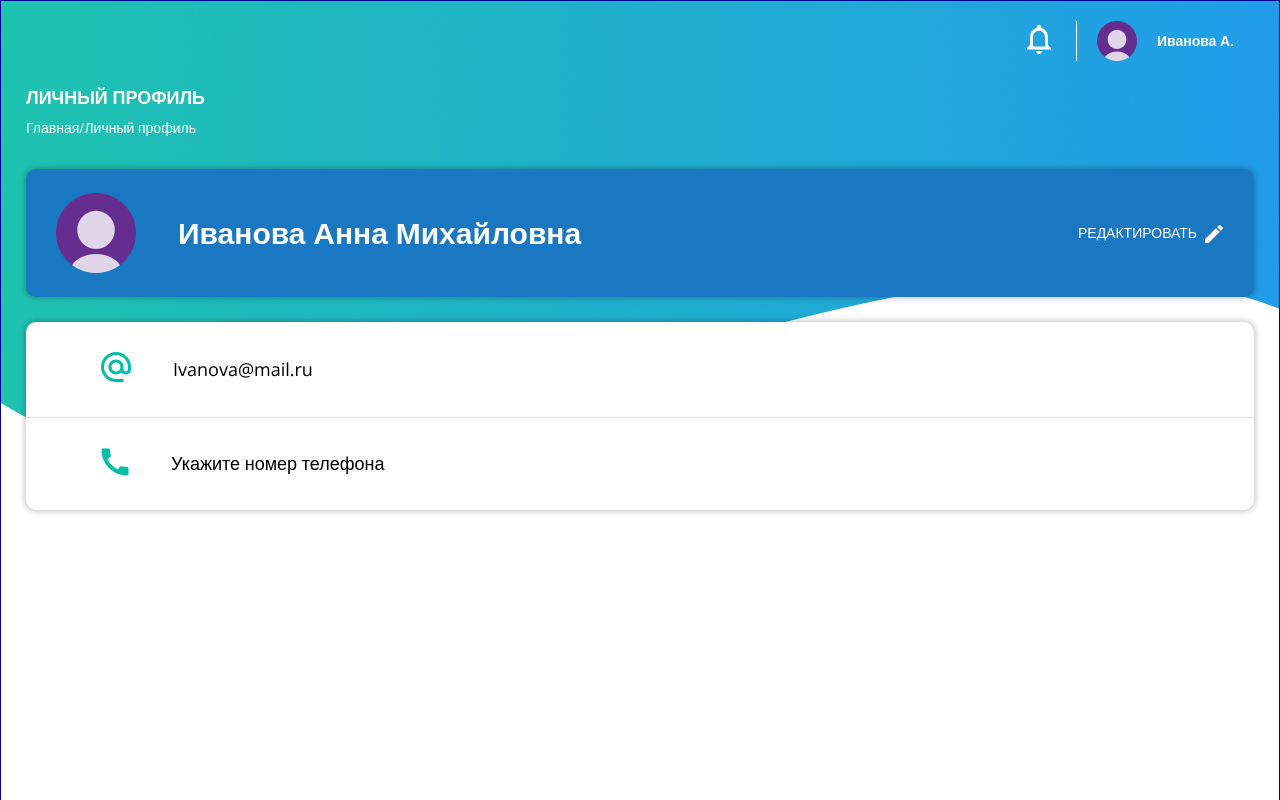
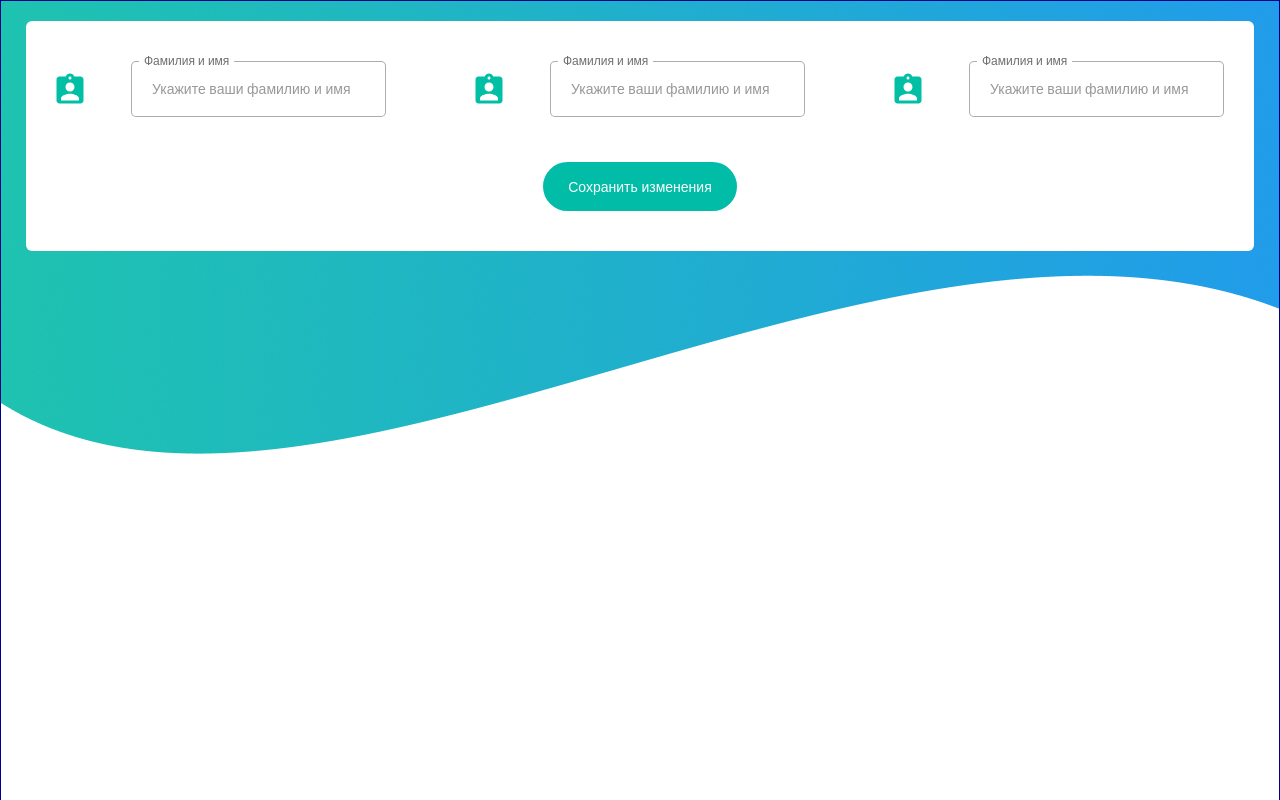
Before and after one commit to RomanEdigarev/profile-01, a React (Create React App) app: page / in a window 1280 px wide. Shown: the top 800 px of the page. Built offline with nearby package versions, Linux system fonts and the light colour scheme.

Commit message:
create and style form block

```diff
--- a/package.json
+++ b/package.json
@@ -43,6 +43,7 @@
   },
   "devDependencies": {
     "@typescript-eslint/parser": "^4.4.1",
+    "formik": "^2.2.0",
     "node-sass": "^4.14.1",
     "tsc": "^1.20150623.0",
     "typescript": "^4.0.3"
--- a/src/App.scss
+++ b/src/App.scss
@@ -139,4 +139,87 @@
 
   }
 
+  &__form-block {
+    background: #ffffff;
+    border-radius: 6px;
+    padding: 40px 30px;
+
+    &__form {
+      display: flex;
+      flex-wrap: wrap;
+      justify-content: center;
+
+      &__form-container {
+        width: 100%;
+        display: flex;
+        justify-content: space-between;
+        margin-bottom: 45px;
+
+        &__input-container {
+          display: flex;
+          align-items: center;
+          position: relative;
+          flex-wrap: wrap;
+
+          &__label {
+            color: rgba(49, 49, 49, 0.7) ;
+            background: white;
+            font-size: 12px;
+            padding: 0px 5px;
+            position: absolute;
+            top: -10px;
+            left: 83px;
+
+            &.error {
+              color: #EB5757;
+            }
+          }
+
+          &__input {
+            width: 255px;
+            border-radius: 5px;
+            border: 1px solid rgba(49, 49, 49, 0.4);
+            padding: 17px 20px;
+            margin-left: 47px;
+
+            &:focus {
+              outline: none;
+              border: 1px solid #01BDA7;
+            }
+
+            &::placeholder {
+              font-size: 14px;
+              color: rgba(49, 49, 49, 0.5);
+            }
+
+            &.error {
+              border: 1px solid #EB5757;
+            }
+
+          }
+
+          &.error {
+            width: 100%;
+            color: #EB5757;
+            font-size: 12px;
+            margin-left: 87px;
+          }
+
+        }
+
+      }
+
+      &__button {
+        padding: 15px 25px;
+        border-radius: 36px;
+        background-color: #01BDA7;
+      }
+
+    }
+
+
+
+
+  }
+
 }
--- a/src/App.tsx
+++ b/src/App.tsx
@@ -11,7 +11,7 @@ import Content from "./components/Content/Content";
 function App() {
     return (
         <div className="app">
-            <Header/>
+            {/*<Header/>*/}
             <Content/>
         </div>
     );
--- /dev/null
+++ b/src/components/Content/Blocks/FormBlock/FormBlock.tsx
@@ -0,0 +1,61 @@
+import React from 'react';
+import {FormikConfig, FormikErrors, useFormik} from "formik";
+import {FormikProps} from "formik/dist/types";
+import FromInput from "./FromInput";
+
+export type MyFormsValues = {
+    fullName: string,
+    email: string,
+    phoneNumber: string,
+}
+
+export const configFormik : FormikConfig<MyFormsValues> = {
+    initialValues : {fullName: '', phoneNumber: '', email: ''},
+    onSubmit : values => {
+        console.log(values)
+    },
+    validate : (values) => {
+        let errors : FormikErrors<typeof values> = {}
+        if(!values.fullName) {
+            errors.fullName = 'Вы неверно указали имя'
+        }
+        return errors
+    }
+}
+
+
+const FormBlock = () => {
+
+    const formik = useFormik<MyFormsValues>(configFormik)
+
+    return (
+        <div className={'app__content__form-block'}>
+            <form onSubmit={formik.handleSubmit} className={'app__content__form-block__form'}>
+                <div className="app__content__form-block__form__form-container">
+                    <FromInput formik={formik}
+                               inputId={'fullName'}
+                               labelText={'Фамилия и имя'}
+                               inputPlaceholder={'Укажите ваши фамилию и имя'} />
+
+                    <FromInput formik={formik}
+                               inputId={'fullName'}
+                               labelText={'Фамилия и имя'}
+                               inputPlaceholder={'Укажите ваши фамилию и имя'} />
+
+                    <FromInput formik={formik}
+                               inputId={'fullName'}
+                               labelText={'Фамилия и имя'}
+                               inputPlaceholder={'Укажите ваши фамилию и имя'} />
+                </div>
+
+                <button className={'app__content__form-block__form__button'}
+                        type={"submit"}>
+                    Сохранить изменения
+                </button>
+
+            </form>
+        </div>
+    );
+};
+
+export default FormBlock;
--- /dev/null
+++ b/src/components/Content/Blocks/FormBlock/FormFullNameIcon.tsx
@@ -0,0 +1,13 @@
+import React from 'react';
+
+const FormFullNameIcon = () => {
+    return (
+        <svg width="28" height="31" viewBox="0 0 28 31" fill="none" xmlns="http://www.w3.org/2000/svg">
+            <path
+                d="M24.5 3.49994H18.23C17.6 1.75994 15.95 0.499939 14 0.499939C12.05 0.499939 10.4 1.75994 9.77 3.49994H3.5C1.85 3.49994 0.5 4.84994 0.5 6.49994V27.4999C0.5 29.1499 1.85 30.4999 3.5 30.4999H24.5C26.15 30.4999 27.5 29.1499 27.5 27.4999V6.49994C27.5 4.84994 26.15 3.49994 24.5 3.49994ZM14 3.49994C14.825 3.49994 15.5 4.17494 15.5 4.99994C15.5 5.82494 14.825 6.49994 14 6.49994C13.175 6.49994 12.5 5.82494 12.5 4.99994C12.5 4.17494 13.175 3.49994 14 3.49994ZM14 9.49994C16.49 9.49994 18.5 11.5099 18.5 13.9999C18.5 16.4899 16.49 18.4999 14 18.4999C11.51 18.4999 9.5 16.4899 9.5 13.9999C9.5 11.5099 11.51 9.49994 14 9.49994ZM23 27.4999H5V25.3999C5 22.3999 11 20.7499 14 20.7499C17 20.7499 23 22.3999 23 25.3999V27.4999Z"
+                fill="#00BFA5"/>
+        </svg>
+    );
+};
+
+export default FormFullNameIcon;
--- /dev/null
+++ b/src/components/Content/Blocks/FormBlock/FromInput.tsx
@@ -0,0 +1,41 @@
+import React, {FC} from 'react';
+import FormFullNameIcon from "./FormFullNameIcon";
+
+type PropType = {
+    formik: any,
+    labelText: string,
+    inputId: string,
+    inputPlaceholder: string,
+}
+
+const FromInput: FC<PropType> = ({formik, labelText, inputId, inputPlaceholder}) => {
+
+    return (
+        <div className={'app__content__form-block__form__form-container__input-container'}>
+
+            <FormFullNameIcon/>
+
+            <label
+                className={`app__content__form-block__form__form-container__input-container__label ${formik.errors.fullName && formik.touched.fullName && 'error'}`}
+                htmlFor="fullName">{labelText}</label>
+            <input
+                className={`app__content__form-block__form__form-container__input-container__input ${formik.errors.fullName && formik.touched.fullName && 'error'}`}
+                id={inputId}
+                name={'fullName'}
+                type="text"
+                onChange={formik.handleChange}
+                onBlur={formik.handleBlur}
+                value={formik.values.fullName}
+                placeholder={inputPlaceholder}
+            />
+
+            {formik.errors.fullName && formik.touched.fullName ?
+                <div className={'app__content__form-block__form__form-container__input-container error'}>{formik.errors.fullName}</div>
+                : null}
+
+
+        </div>
+    );
+};
+
+export default FromInput
--- a/src/components/Content/Content.tsx
+++ b/src/components/Content/Content.tsx
@@ -1,12 +1,14 @@
 import React from 'react';
 import InfoBlock from "./Blocks/InfoBlock/InfoBlock";
 import MainBlock from "./Blocks/MainBlock/MainBlock";
+import FormBlock from "./Blocks/FormBlock/FormBlock";
 
 const Content = () => {
     return (
         <div className={'app__content'}>
-            <MainBlock/>
-            <InfoBlock/>
+            {/*<MainBlock/>*/}
+            {/*<InfoBlock/>*/}
+            <FormBlock/>
         </div>
     );
 };
```
Also changed, not shown: 1 other file (tests, documents, lock files or other folders).
